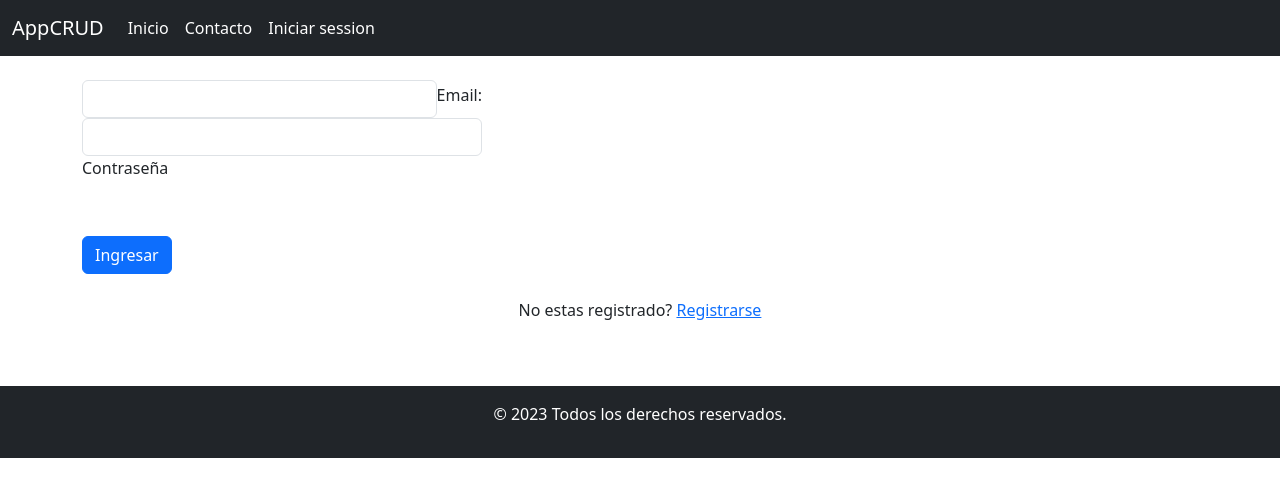
After one commit to AndresSilverall/sistema-gestion-de-materias, a Django app: page /login/ in a window 1280 px wide. The commit adds this page. Shown: the top 497 px of the page. Run offline with Django 4.2, Linux system fonts and the light colour scheme.

Commit message:
se agrego un login de sesion

```diff
--- /dev/null
+++ b/GestionarMaterias/templates/login.html
@@ -0,0 +1,52 @@
+{% extends 'main.html' %}
+
+{% block title%} Iniciar Session {% endblock %}
+{% block body%}
+<form>
+    <!-- Email input -->
+    <div class="d-flex justify-content-center align-items-center" style="max-width: 400px;">
+        <input type="email" id="form2Example1" class="form-control" />
+        <br>
+        <label class="form-label" for="form2Example1">Email: </label>
+
+    </div>
+
+    <!-- Password input -->
+    <div class="form-outline mb-4" style="max-width: 400px;">
+      <input type="password" id="form2Example2" class="form-control" />
+      <label class="form-label" for="form2Example2">Contraseña</label>
+    </div>
+
+    <!-- 2 column grid layout for inline styling -->
+    <div class="row mb-4">
+      <div class="col d-flex justify-content-center">
+      </div>
+
+
+    </div>
+
+    <!-- Submit button -->
+    <button type="button" class="btn btn-primary btn-block mb-4">Ingresar</button>
+
+    <!-- Register buttons -->
+    <div class="text-center">
+      <p>No estas registrado? <a href="#!">Registrarse</a></p>
+      <button type="button" class="btn btn-link btn-floating mx-1">
+        <i class="fab fa-facebook-f"></i>
+      </button>
+
+      <button type="button" class="btn btn-link btn-floating mx-1">
+        <i class="fab fa-google"></i>
+      </button>
+
+      <button type="button" class="btn btn-link btn-floating mx-1">
+        <i class="fab fa-twitter"></i>
+      </button>
+
+      <button type="button" class="btn btn-link btn-floating mx-1">
+        <i class="fab fa-github"></i>
+      </button>
+    </div>
+  </form>
+
+{% endblock %}
--- a/GestionarMaterias/templates/main.html
+++ b/GestionarMaterias/templates/main.html
@@ -22,14 +22,14 @@
               <li class="nav-item">
                 <a class="nav-link text-white" href="{% url 'info' %}">Contacto</a>
               </li>
+              <li class="nav-item">
+                <a class="nav-link text-white" href="{% url 'login' %}">Iniciar session</a>
+              </li>
 
               <li class="nav-item">
 
             </ul>
-            <form class="d-flex" role="search">
-              <input class="form-control me-2" type="search" placeholder="Buscar Materia" aria-label="Search">
-              <button class="btn btn-outline-success" type="submit">Buscar</button>
-            </form>
+
           </div>
         </div>
       </nav>
--- a/GestionarMaterias/urls.py
+++ b/GestionarMaterias/urls.py
@@ -4,5 +4,6 @@ from . import views
 urlpatterns = [
     path('home/', views.home, name="home" ),
     path('register/', views.register_topic, name="register" ),
-    path('info/', views.info_user, name="info" )
+    path('info/', views.info_user, name="info" ),
+    path('login/', views.form_login, name="login" )
 ]
--- a/GestionarMaterias/views.py
+++ b/GestionarMaterias/views.py
@@ -21,3 +21,7 @@ def register_topic(request):
 
 def info_user(request):
     return render(request, "contacto.html")
+
+
+def form_login(request):
+    return render(request, "login.html")
```
